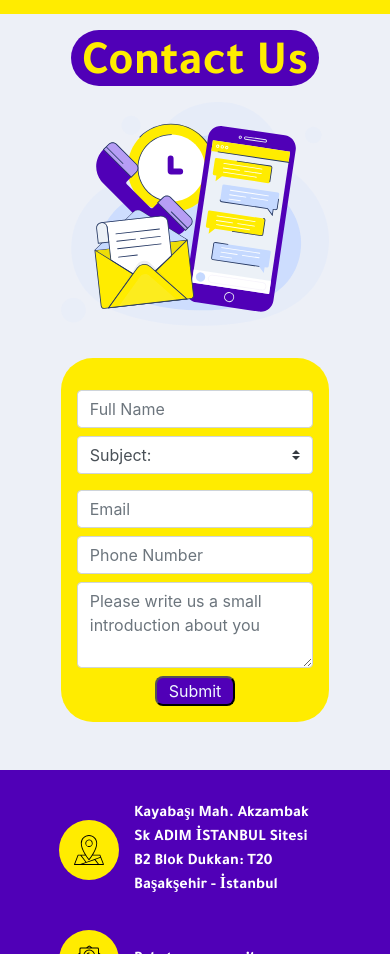
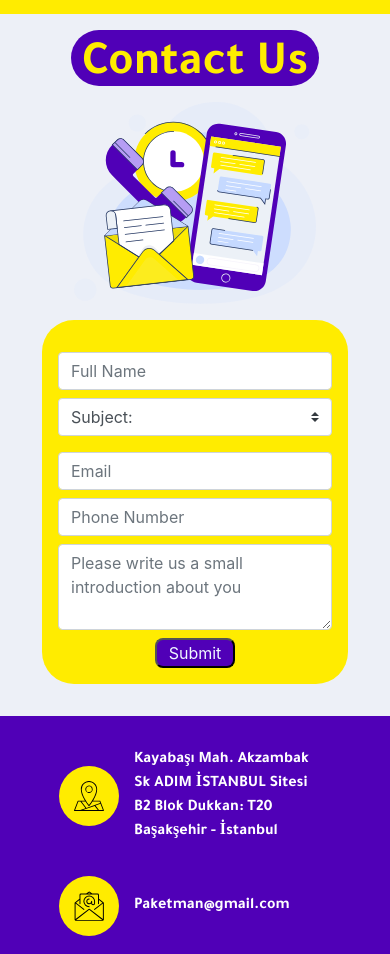
Before and after one commit to khaldoon9kh/paketManWebsite, a React (Create React App) app: page / in a window 390 px wide. Shown: the part 3885-4839 px from the top of the page. Built offline with nearby package versions, Linux system fonts and the light colour scheme.

Commit message:
fix contactUs responsive

```diff
--- a/src/components/JoinUSForm/index.css
+++ b/src/components/JoinUSForm/index.css
@@ -3,7 +3,8 @@
   margin: 2rem;
   border-radius: 2rem;
   background-color: #ffec00;
-  width: 75%;
+  width: 100%;
+  height: auto;
 }
 
 .formCont .row {
--- a/src/components/JoinUSForm/index.jsx
+++ b/src/components/JoinUSForm/index.jsx
@@ -43,7 +43,6 @@ const JoinUsForm = () => {
           <Col>
             <Form.Control
               as="select"
-              // className="my-1 mr-sm-2"
               name="subject"
               id="inlineFormCustomSelectPref"
               placeholder="select"
--- a/src/containers/ContactUS/index.css
+++ b/src/containers/ContactUS/index.css
@@ -31,19 +31,13 @@
 .contactUsForm {
   display: flex;
   justify-content: center;
+  align-items: center;
 }
 
 .contactUsImg {
   width: 75%;
   height: auto;
 }
-
-/* .formCont form {
-
-  width: 100%;
-  height: auto;
-  background-color: violet;
-} */
 
 @media (max-width: 800px) {
   .contactUsCont {
@@ -53,7 +47,14 @@
   }
 
   .contactUsRow {
+    display: flex;
     flex-direction: column;
+    align-content: center;
+    align-items: center;
+  }
+
+  .contactUsForm .formCont {
+    margin: 1rem 0.5rem;
   }
 }
 
@@ -72,13 +73,6 @@
   .contactUsForm {
     display: flex;
     justify-content: center;
-    /* width: 100%;
-    height: auto; */
+    align-items: center;
   }
-
-  /* .formCont {
-    display: flex;
-    flex-direction: column;
-    justify-content: center;
-  } */
 }
--- a/src/containers/ContactUS/index.jsx
+++ b/src/containers/ContactUS/index.jsx
@@ -11,11 +11,11 @@ const ContactUs = () => {
         <h2 className="contactUsTitle">Contact Us</h2>
       </Row>
       <Row className="contactUsRow">
-        <Col className="contactUsImgCont">
+        <Col className="contactUsImgCont col-lg-4 col-sm-6" >
           <Image className="contactUsImg" src={ContactUsImg} />
         </Col>
-        <Col className="contactUsForm">
-          <JoinUsForm />
+        <Col className="contactUsForm col-lg-8 col-sm-6">
+          <JoinUsForm/>
         </Col>
       </Row>
     </Container>
```
